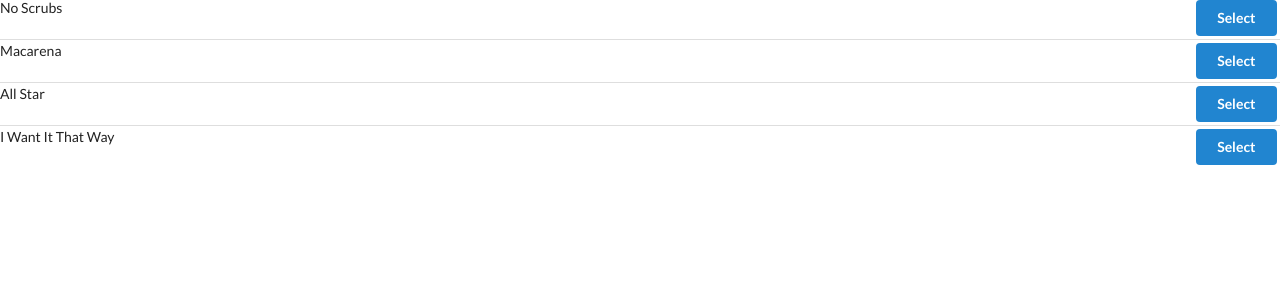
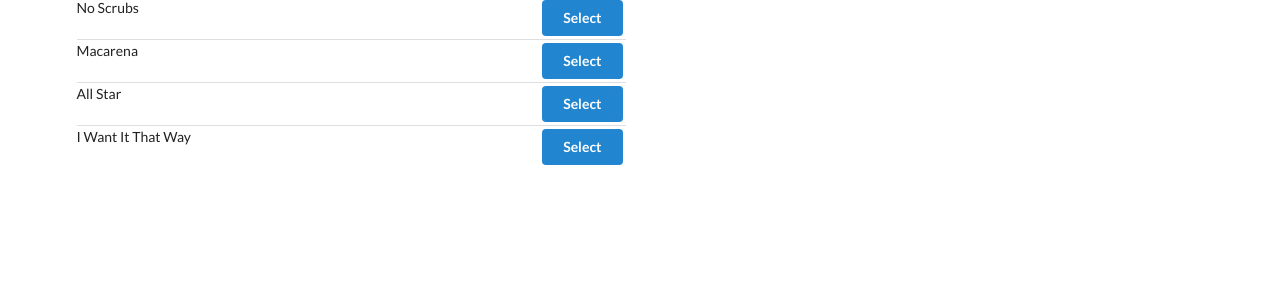
Before and after one commit to Dah-roh/songs-app, a React (Create React App) app: page / in a window 1280 px wide. Shown: the top 300 px of the page. Built offline with nearby package versions, Linux system fonts and the light colour scheme.

Commit message:
current state

```diff
--- a/src/components/App.js
+++ b/src/components/App.js
@@ -3,8 +3,12 @@ import SongList from './SongList'
 
 const App = () => {
   return (
-    <div className="App">
+    <div className="ui container grid">
+      <div className="ui row">
+        <div className="column eight wide">
       <SongList/>
+      </div>
+      </div>
     </div>
   );
 }
```
